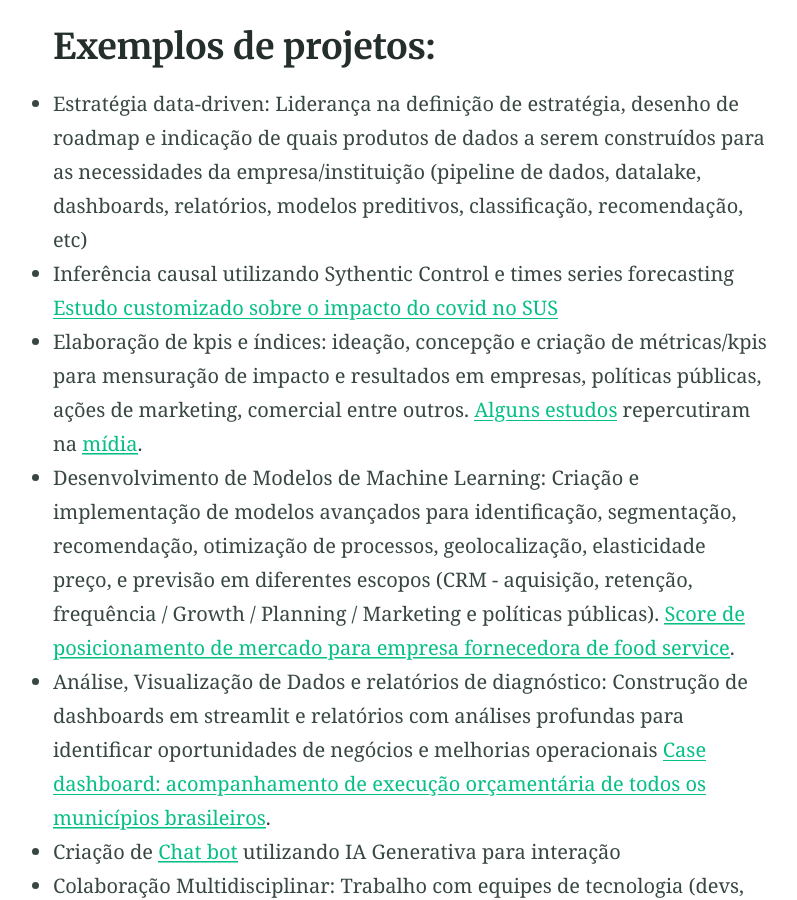
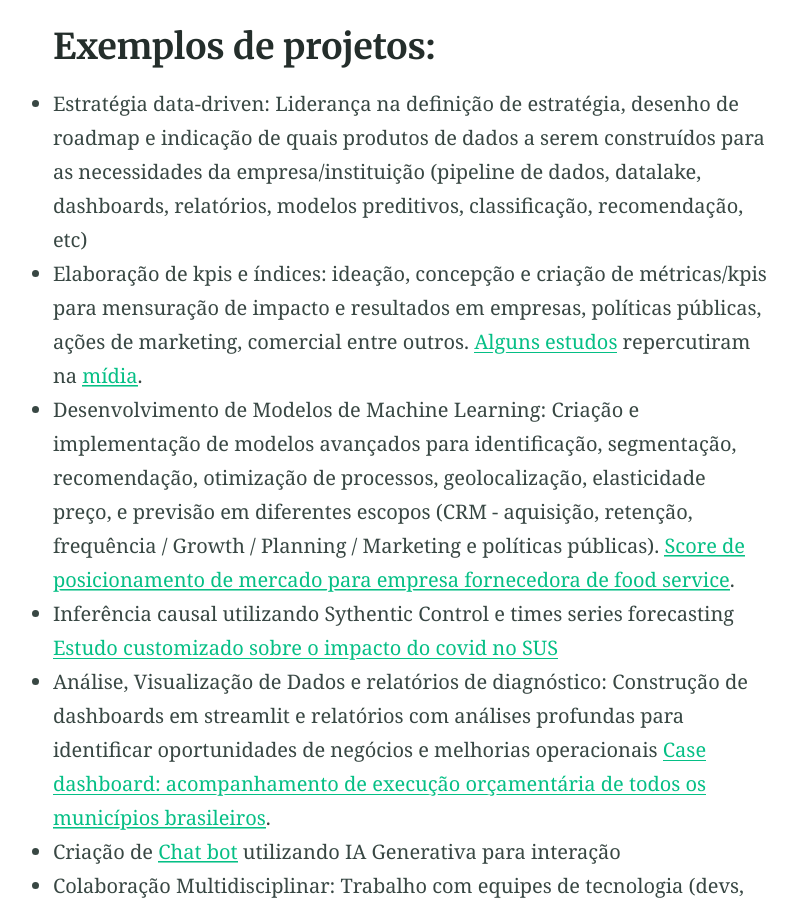
Before and after one commit to JonasMok/JonasMok, a Jekyll site: the page built from index.md, in a window 1280 px wide and 900 px high, scrolled down 1251 px. Shown: the whole window, without its empty margins (230-1027 px from the left). Built offline with Jekyll 4.4.1, drawn with Linux system fonts in a browser that asks for light colours.

```diff
--- a/index.md
+++ b/index.md
@@ -20,9 +20,9 @@ Minha habilidade em comunicar insights complexos permite que diferentes público
 ## Exemplos de projetos:
 
  - Estratégia data-driven: Liderança na definição de estratégia, desenho de roadmap e indicação de quais produtos de dados a serem construídos para as necessidades da empresa/instituição (pipeline de dados, datalake, dashboards, relatórios, modelos preditivos, classificação, recomendação, etc)
- - Inferência causal utilizando Sythentic Control e times series forecasting [Estudo customizado sobre o impacto do covid no SUS](https://colab.research.google.com/drive/1RgGfK8VOJfKVMMCCC7IxrQx0TTvFE5E-?usp=sharing)
  - Elaboração de kpis e índices: ideação, concepção e criação de métricas/kpis para mensuração de impacto e resultados em empresas, políticas públicas, ações de marketing, comercial entre outros. [Alguns estudos](https://selur.org.br/wp-content/uploads/2019/05/PPT_-Lix%C3%A3o-e-as-suas-causas.pdf) repercutiram na [mídia](https://www.estadao.com.br/sustentabilidade/como-nascem-os-lixoes-no-brasil/).
  - Desenvolvimento de Modelos de Machine Learning: Criação e implementação de modelos avançados para identificação, segmentação, recomendação, otimização de processos, geolocalização, elasticidade preço, e previsão em diferentes escopos (CRM - aquisição, retenção, frequência / Growth / Planning / Marketing e políticas públicas). [Score de posicionamento de mercado para empresa fornecedora de food service](https://kepler.gl/demo/map?mapUrl=https://dl.dropboxusercontent.com/scl/fi/o3c463xrsa49u2blgj0qx/keplergl_oce31on.json?rlkey=azj4j1een17h8pjap0qj909b4&dl=0).
+ - Inferência causal utilizando Sythentic Control e times series forecasting [Estudo customizado sobre o impacto do covid no SUS](https://colab.research.google.com/drive/1RgGfK8VOJfKVMMCCC7IxrQx0TTvFE5E-?usp=sharing)
  - Análise, Visualização de Dados e relatórios de diagnóstico: Construção de dashboards em streamlit e relatórios com análises profundas para identificar oportunidades de negócios e melhorias operacionais [Case dashboard: acompanhamento de execução orçamentária de todos os municípios brasileiros](https://relatoriomunicipal.streamlit.app/).
  - Criação de [Chat bot](https://chat-help-desk.onrender.com/) utilizando IA Generativa para interação
  - Colaboração Multidisciplinar: Trabalho com equipes de tecnologia (devs, eng. de dados, arq. de dados), vendas/comercial, growth, marketing e produto para alinhar soluções de dados aos objetivos estratégicos.
```
